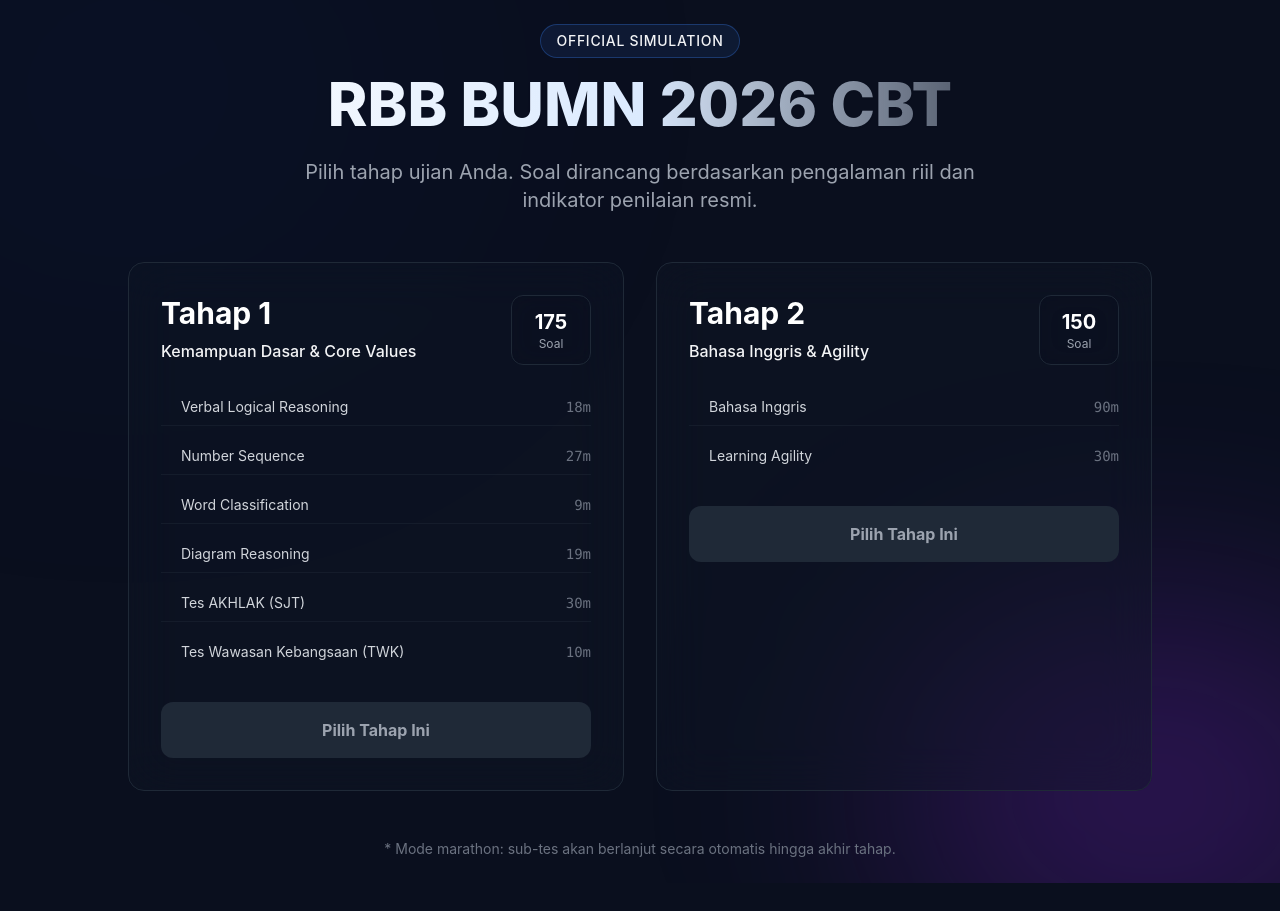
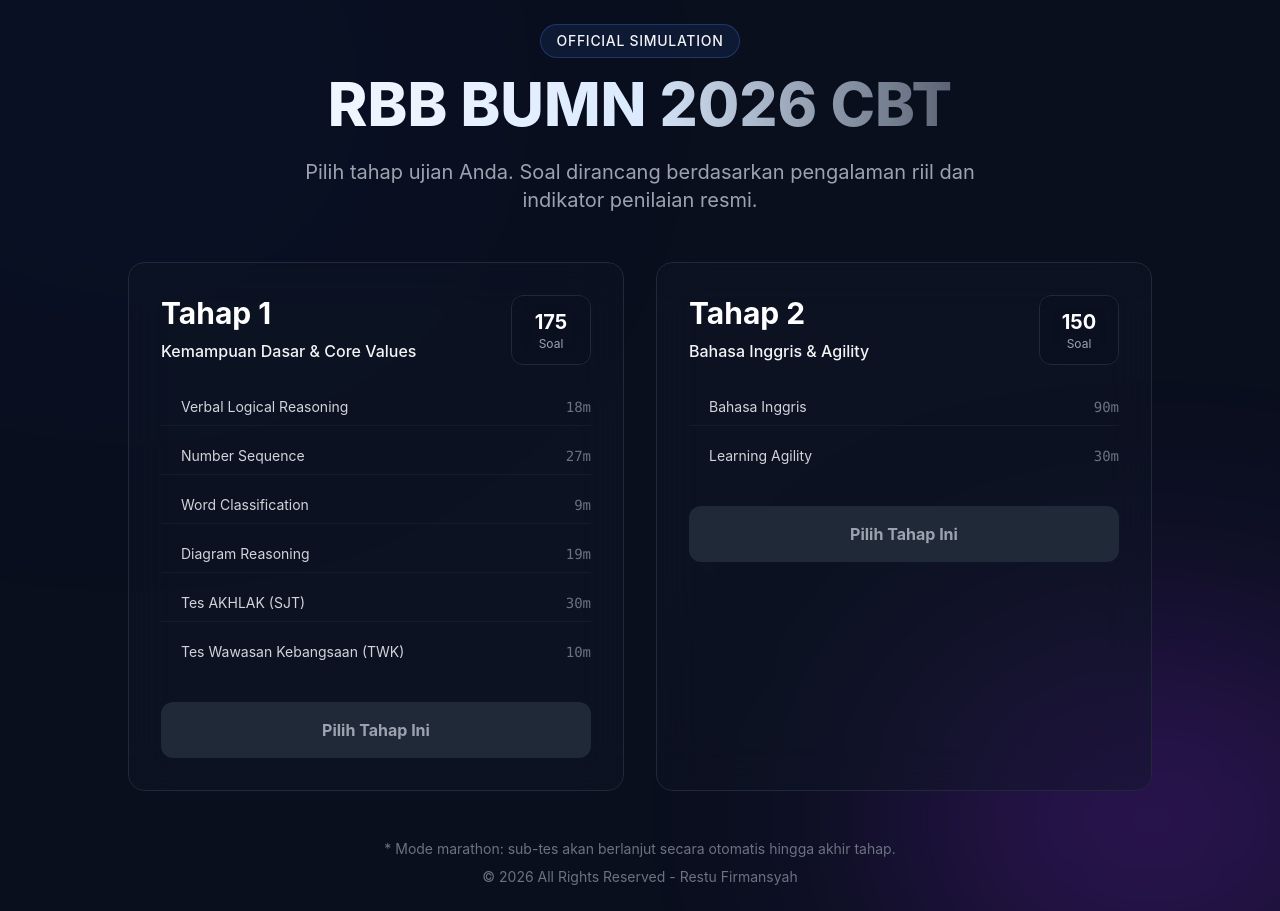
Before and after one commit to FirmanRcode/RBB-BUMN-2026-CBT, a Next.js app: page / in a window 1280 px wide. Before the commit the page ends 883 px from the top, so only its background shows below. Built offline with nearby package versions, Linux system fonts and the light colour scheme.

Commit message:
docs: add copyright and professional README

```diff
--- a/app/page.tsx
+++ b/app/page.tsx
@@ -109,8 +109,9 @@
           ))}
         </div>
 
-        <div className="mt-12 text-center text-sm text-gray-500">
-          * Mode marathon: sub-tes akan berlanjut secara otomatis hingga akhir tahap.
+        <div className="mt-12 text-center text-sm text-gray-500 space-y-2">
+          <p>* Mode marathon: sub-tes akan berlanjut secara otomatis hingga akhir tahap.</p>
+          <p>&copy; 2026 All Rights Reserved - Restu Firmansyah</p>
         </div>
       </div>
     </div>
```
Also changed, not shown: 1 other file (tests, documents, lock files or other folders).
